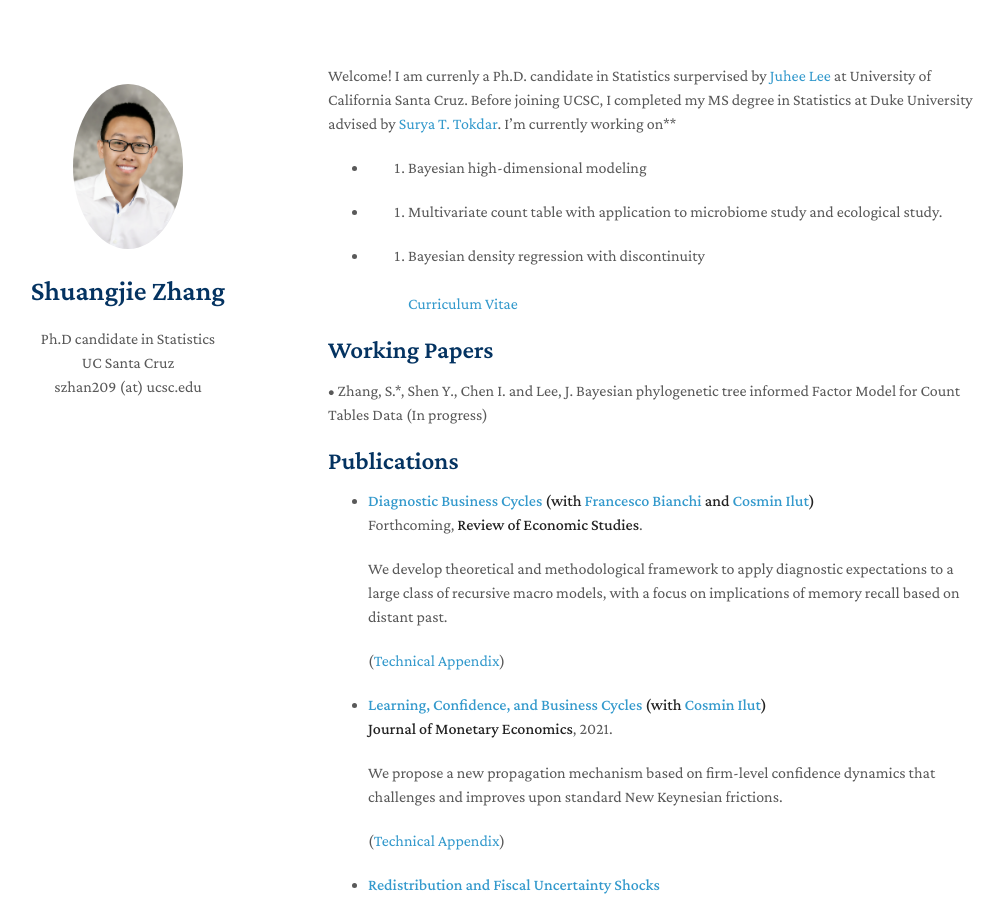
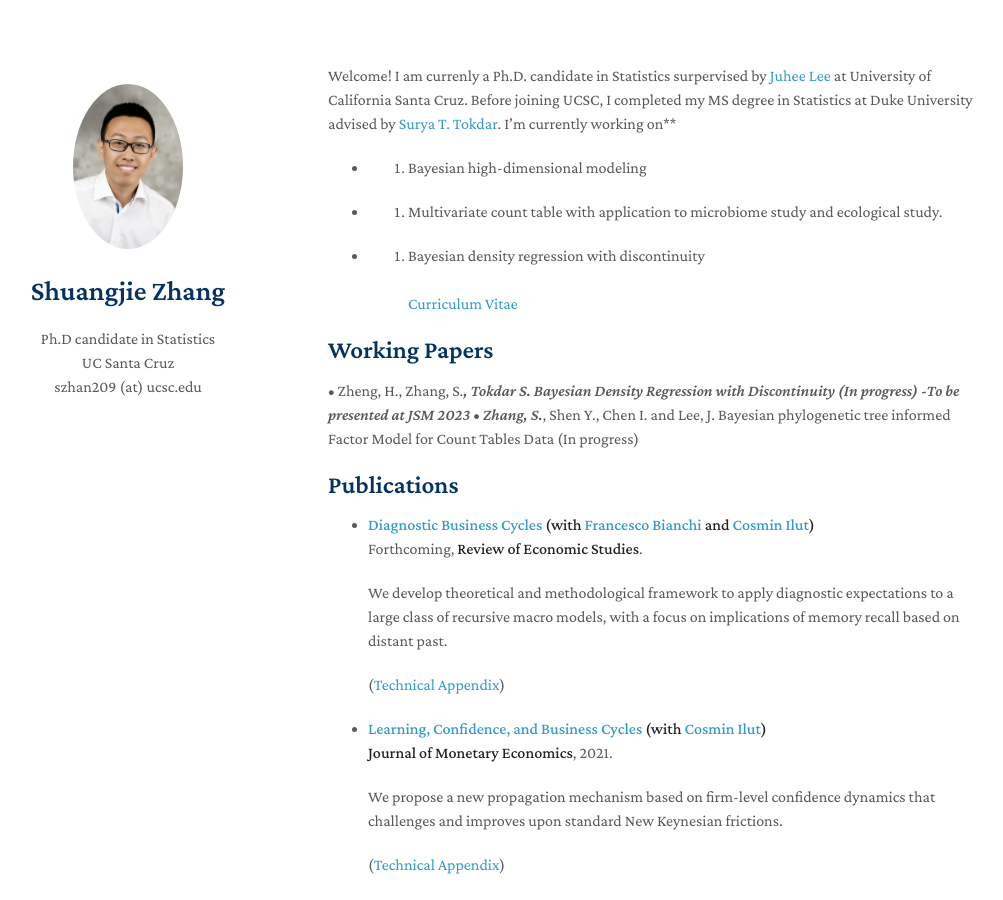
Before and after one commit to shuang-jie/shuang-jie.github.io, a Jekyll site: the page built from index.md, in a window 1280 px wide and 900 px high. Shown: the whole window, without its empty margins (142-1145 px from the left). Built offline with Jekyll 4.4.1, drawn with Linux system fonts in a browser that asks for light colours; nearby versions of some CDN libraries; a style sheet for code colours, icons or effects is not loaded.

Commit message:
Update index.md

```diff
--- a/index.md
+++ b/index.md
@@ -11,8 +11,9 @@ Welcome! I am currenly a Ph.D. candidate in Statistics surpervised by [Juhee Lee
 [Curriculum Vitae](https://github.com/Zsj950708/Zsj950708.github.io/blob/main/files/cv_1.pdf)
 
 ## Working Papers
-
-  •	Zhang, S.*, Shen Y., Chen I. and Lee, J. Bayesian phylogenetic tree informed Factor Model for Count Tables Data (In progress)
+•	Zheng, H., Zhang, S.*, Tokdar S. Bayesian Density Regression with Discontinuity (In progress)
+      -To be presented at JSM 2023
+•	Zhang, S.*, Shen Y., Chen I. and Lee, J. Bayesian phylogenetic tree informed Factor Model for Count Tables Data (In progress)
 
 ## Publications
 
```
